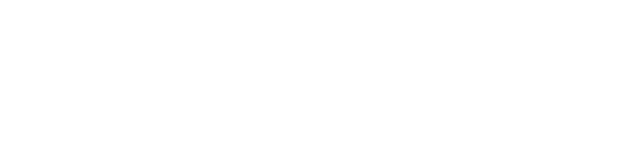
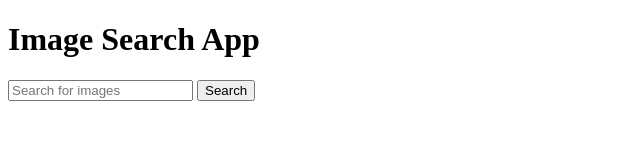
Before and after one commit to Guavalines/Image_Search, a plain HTML site: page index.html in a window 1280 px wide. Shown: the whole page, without its empty margins (0-640 px from the left). Drawn offline with Linux system fonts and the light colour scheme.

Commit message:
added form search box and header

```diff
--- a/index.html
+++ b/index.html
@@ -5,8 +5,21 @@
   <meta http-equiv="X-UA-Compatible" content="IE=edge">
   <meta name="viewport" content="width=device-width, initial-scale=1.0">
   <title>Document</title>
+  <link rel="stylesheet" href="style.css">
 </head>
+
 <body>
+
+
+  <h1>Image Search App</h1>
+  <form action="">
+    <input type="text" id="search-input" placeholder="Search for images">
+    <button id="search-button">Search</button>
+
+
+  </form>
+
+  <script src="script.js"></script>
 
 </body>
 </html>
```
